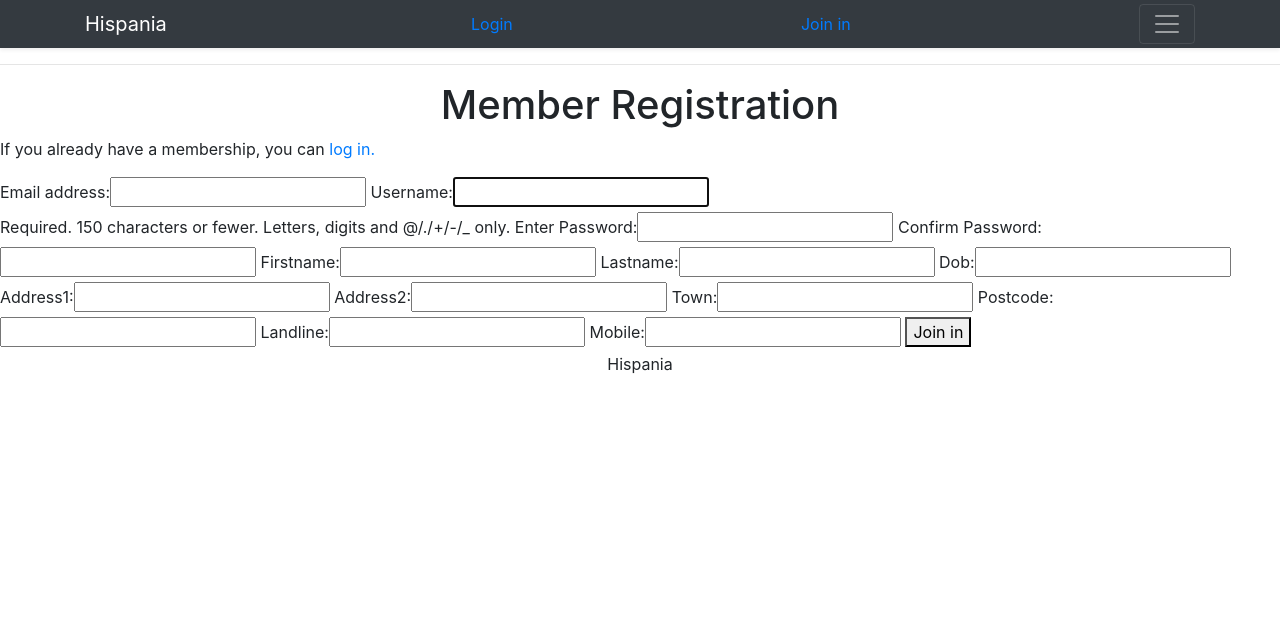
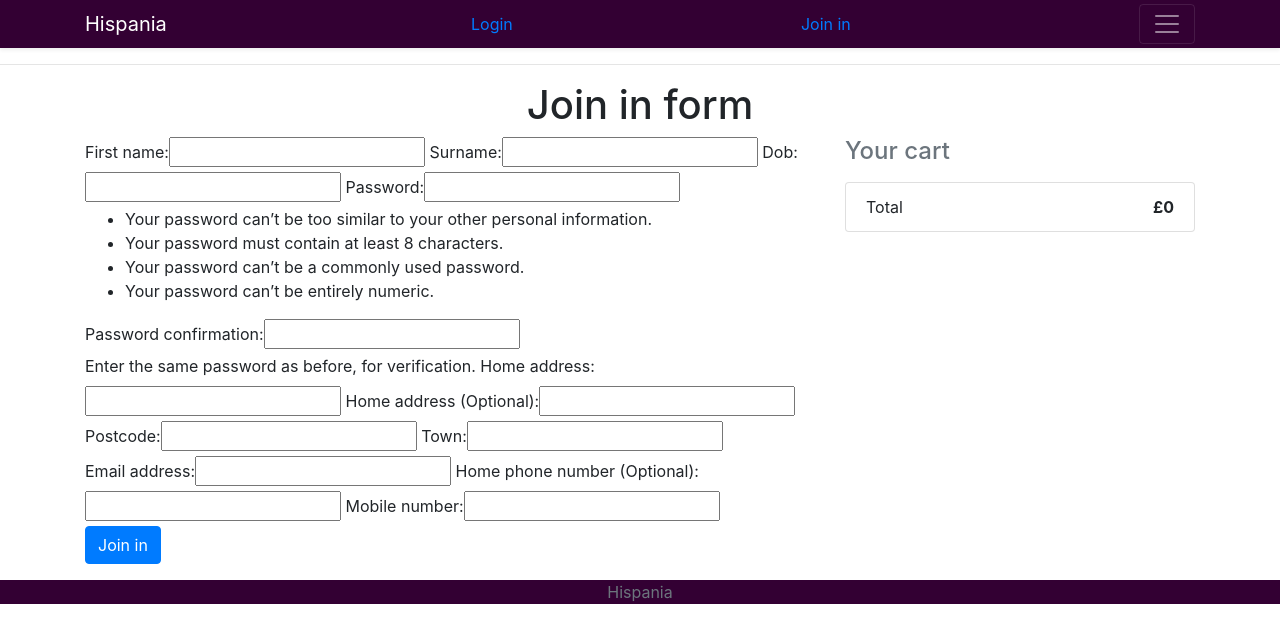
Before and after one commit to JK27/hispania, a Django app: page /accounts/join/ in a window 1280 px wide. Shown: the top 643 px of the page. Run offline with Django 3.2, Linux system fonts and the light colour scheme; some libraries are stand-ins or nearby versions.

Commit message:
Basic styled join in form and added DatePicker

```diff
--- a/accounts/forms.py
+++ b/accounts/forms.py
@@ -1,36 +1,37 @@
 from django import forms
-from django.contrib.auth.models import User
+from django.contrib.auth.forms import User
 from django.contrib.auth.forms import UserCreationForm
 from django.core.exceptions import ValidationError
+from bootstrap_datepicker_plus import DatePickerInput
 
 # --------------------------------------------------------- Member Join in Form
 
 
 class JoinForm(UserCreationForm):
 
-    firstName = forms.CharField(max_length=50, required=True)
-    lastName = forms.CharField(max_length=50, required=True)
-    dob = forms.DateField()
-    password1 = forms.CharField(
-        label="Enter Password",
-        widget=forms.PasswordInput)
-    password2 = forms.CharField(
-        label="Confirm Password",
-        widget=forms.PasswordInput)
-    address1 = forms.CharField(max_length=50, required=True)
-    address2 = forms.CharField(max_length=50, required=True)
-    town = forms.CharField(max_length=50, required=True)
-    postcode = forms.CharField(max_length=10)
-    landline = forms.CharField(max_length=20)
-    mobile = forms.CharField(max_length=20)
+    first_name = forms.CharField(max_length=100)
+    surname = forms.CharField(max_length=100)
+    dob = forms.DateField(widget=DatePickerInput(format='%d/%m/%Y'))
+    password1 = forms.PasswordInput()
+    password2 = forms.PasswordInput()
+    address1 = forms.CharField(max_length=100, label='Home address')
+    address2 = forms.CharField(
+        max_length=100, label='Home address (Optional)', required=False)
+    postcode = forms.CharField(max_length=20)
+    town = forms.CharField(max_length=50)
+    email_address = forms.EmailField(max_length=100)
+    landline = forms.CharField(
+        max_length=20, label='Home phone number (Optional)', required=False)
+    mobile = forms.CharField(
+        max_length=20, label='Mobile number', )
+    date = forms.DateInput()
 
     class Meta:
         model = User
-        fields = ['email', 'username', 'password1', 'password2']
-        # fields = ['firstName', 'lastName', 'username', 'dob',
-        #           'email', 'password1', 'password2',
-        #           'address1', 'address2', 'town', 'postcode',
-        #           'landline', 'mobile']
+        fields = ['first_name', 'surname', 'dob',
+                  'password1', 'password2',
+                  'address1', 'address2', 'postcode', 'town',
+                  'email_address', 'landline', 'mobile']
 
     def clean_email(self):
         email = self.cleaned_data.get('email')
--- a/accounts/templates/join.html
+++ b/accounts/templates/join.html
@@ -4,18 +4,51 @@
 
 {% block page_title %}Join In Page{% endblock %}
 
-{% block page_heading %}Member Registration{% endblock %}
+{% block page_heading %}Join in form{% endblock %}
 
 
 {% block content %}
 <!-- Message to redirect to login page for already members -->
-<p>If you already have a membership, you can <a href="{% url 'login' %}">log in.</a></p>
+<!-- <p>If you already have a membership, you can <a href="{% url 'login' %}">log in.</a></p> -->
 
 <!--------------------------------------------------------- Join in form -->
-<form method="POST">
-	{% csrf_token %}
-	{{ join_form | as_bootstrap }}
-	<button type="submit">Join in</button>
-</form>
+<div class="container">
+	<div class="row">
+		<!-- Cart summary -->
+		<div class="col-md-4 order-md-2 mb-4">
+			<h4 class="d-flex justify-content-between align-items-center mb-3">
+				<span class="text-muted">Your cart</span>
+			</h4>
+			<ul class="list-group mb-3">
+				{% for item in cart_items %}
+				<li class="list-group-item d-flex justify-content-between lh-condensed">
+					<div>
+						<h6 class="my-0">{{ item.membership.membership_type}}</h6>
+						<small class="text-muted">{{ item.membership.description }}</small>
+					</div>
+					<span class="text-muted">{{ item.membership.price }}</span>
+				</li>
+				{% endfor %}
 
+
+				<li class="list-group-item d-flex justify-content-between">
+					<span>Total</span>
+					<strong>£{{ total }}</strong>
+				</li>
+			</ul>
+		</div>
+
+		<!-- Join Form -->
+		<div class="col-md-8 order-md-1">
+			<form method="POST" role="form" id="join-form" class="needs-validation" novalidate="">
+				{% csrf_token %}
+                {{ join_form.media }}
+				{{ join_form | as_bootstrap }}
+				<div class="form-group">
+					<input type="submit" class="btn btn-primary" id="join_in_btn" name="join_in" value="Join in">
+			    </div>
+			</form>
+		</div>
+	</div>
+</div>
 {% endblock %}
--- a/checkout/forms.py
+++ b/checkout/forms.py
@@ -5,15 +5,15 @@ from .models import Order
 
 
 class MakePaymentForm(forms.Form):
-    MONTH_CHOICES = [(i, i) for i in range(1, 12)]
+    MONTH_CHOICES = [(i, i) for i in range(1, 13)]
     YEAR_CHOICES = [(i, i) for i in range(2020, 2050)]
 
     credit_card_number = forms.CharField(label="Credit card number",
                                          required=False)
     cvv = forms.CharField(label="Security code", required=False)
-    expiry_month = forms.ChoiceField(label="Month", choices=MONTH_CHOICES,
+    expiry_month = forms.ChoiceField(label="Expiry month", choices=MONTH_CHOICES,
                                      required=False)
-    expiry_year = forms.ChoiceField(label="Year", choices=YEAR_CHOICES,
+    expiry_year = forms.ChoiceField(label="Expiry year", choices=YEAR_CHOICES,
                                     required=False)
     stripe_id = forms.CharField(widget=forms.HiddenInput)
 
--- a/hispania/settings.py
+++ b/hispania/settings.py
@@ -11,7 +11,6 @@ https://docs.djangoproject.com/en/3.0/ref/settings/
 """
 
 import os
-import env
 
 # Build paths inside the project like this: os.path.join(BASE_DIR, ...)
 BASE_DIR = os.path.dirname(os.path.dirname(os.path.abspath(__file__)))
@@ -39,6 +38,7 @@ INSTALLED_APPS = [
     'django.contrib.messages',
     'django.contrib.staticfiles',
     'django_forms_bootstrap',
+    'bootstrap_datepicker_plus',
     'home.apps.HomeConfig',
     'memberships.apps.MembershipsConfig',
     'accounts.apps.AccountsConfig',
--- a/static/css/styles.css
+++ b/static/css/styles.css
@@ -1,4 +1,16 @@
+.bg-dark {
+    background-color: #330033!important;
+}
 
+a.bg-dark:hover {
+    background-color: #997a00! important;
+    text-decoration: none;
+}
+
+.btn-success {
+    background-color: #003300;
+    border-color: #330033;
+}
 
 /* ------------------------------------ Sigin Form */
 .form-signin {
@@ -7,3 +19,27 @@
     padding: 15px;
     margin: auto;
 }
+
+/* ------------------------------------ Checkout Form */
+
+#div_id_landline {
+    width: 50%
+}
+
+#div_id_mobile {
+    width: 50%
+}
+
+/* ------------------------------------ Payment Form */
+
+#id_cvv {
+    width: 30%;
+}
+
+#id_expiry_month {
+    width: 30%;
+}
+
+#id_expiry_year {
+    width: 30%;
+}
--- a/templates/base.html
+++ b/templates/base.html
@@ -12,6 +12,15 @@
 	<link rel="stylesheet" href="{% static 'css/styles.css' %}" type="text/css">
 	<script src="https://kit.fontawesome.com/5d6ba07855.js" crossorigin="anonymous"></script>
 	<script src="https://cdnjs.cloudflare.com/ajax/libs/jquery/3.4.1/jquery.min.js"></script>
+	<script src="https://code.jquery.com/jquery-3.4.1.slim.min.js"
+		integrity="sha384-J6qa4849blE2+poT4WnyKhv5vZF5SrPo0iEjwBvKU7imGFAV0wwj1yYfoRSJoZ+n" crossorigin="anonymous">
+	</script>
+	<script src="https://cdn.jsdelivr.net/npm/popper.js@1.16.0/dist/umd/popper.min.js"
+		integrity="sha384-Q6E9RHvbIyZFJoft+2mJbHaEWldlvI9IOYy5n3zV9zzTtmI3UksdQRVvoxMfooAo" crossorigin="anonymous">
+	</script>
+	<script src="https://stackpath.bootstrapcdn.com/bootstrap/4.4.1/js/bootstrap.min.js"
+		integrity="sha384-wfSDF2E50Y2D1uUdj0O3uMBJnjuUD4Ih7YwaYd1iqfktj0Uod8GCExl3Og8ifwB6" crossorigin="anonymous">
+	</script>
 	{% block head_js %}
 	{% endblock head_js %}
 	<title>{% block page_title %}{% endblock %}</title>
@@ -100,7 +109,7 @@
 	{% endblock %}
 
 	<!--------------------------------------------------------- Footer -->
-	<footer class="bottom text-center">
+	<footer class="bottom text-muted text-center bg-dark text-white">
 		<div class="container">
 			<p>Hispania</p>
 		</div>
@@ -108,14 +117,6 @@
 
 </body>
 
-<script src="https://code.jquery.com/jquery-3.4.1.slim.min.js"
-	integrity="sha384-J6qa4849blE2+poT4WnyKhv5vZF5SrPo0iEjwBvKU7imGFAV0wwj1yYfoRSJoZ+n" crossorigin="anonymous">
-</script>
-<script src="https://cdn.jsdelivr.net/npm/popper.js@1.16.0/dist/umd/popper.min.js"
-	integrity="sha384-Q6E9RHvbIyZFJoft+2mJbHaEWldlvI9IOYy5n3zV9zzTtmI3UksdQRVvoxMfooAo" crossorigin="anonymous">
-</script>
-<script src="https://stackpath.bootstrapcdn.com/bootstrap/4.4.1/js/bootstrap.min.js"
-	integrity="sha384-wfSDF2E50Y2D1uUdj0O3uMBJnjuUD4Ih7YwaYd1iqfktj0Uod8GCExl3Og8ifwB6" crossorigin="anonymous">
-</script>
+
 
 </html>
```
Also changed, not shown: accounts/templates/joinzzzzzz.html (deleted, +0 -132 lines), checkout/models.py (+5 -5 lines), checkout/templates/checkout.html (+1 -20 lines), home/templates/index.html (+15 -15 lines), db.sqlite3.
